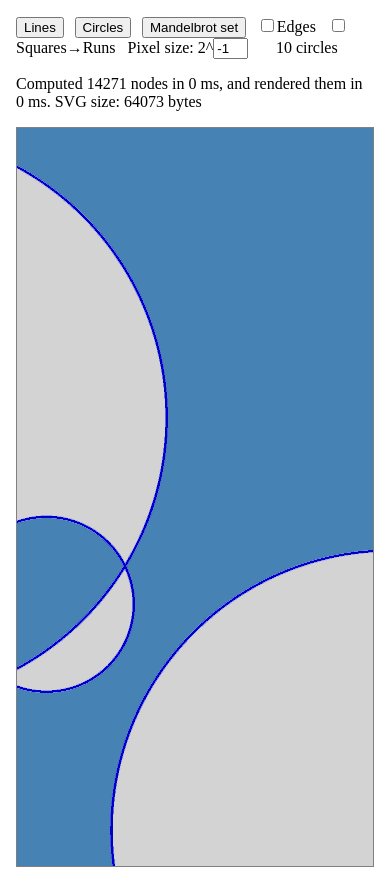
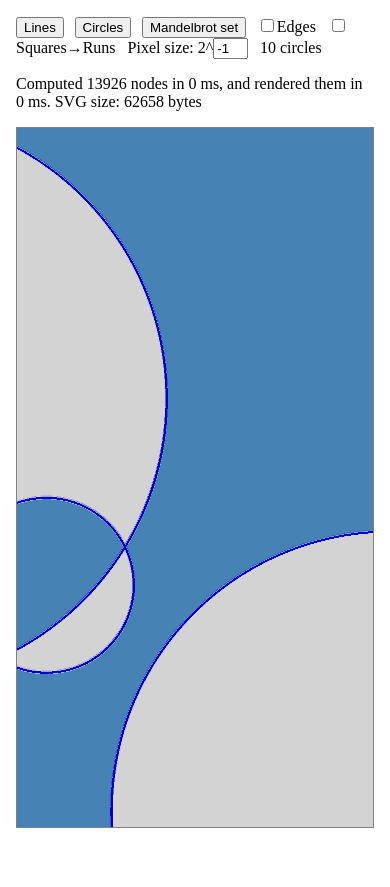
Before and after one commit to pallosp/contour_plot, a website built with Vite: page index.html in a window 390 px wide. Both pictures are taken after a click on the button "Circles". After the commit the page ends 844 px from the top, so only its background shows below. Built offline with nearby package versions, Linux system fonts and the light colour scheme.

Commit message:
Make the chart size responsive

```diff
--- a/index.html
+++ b/index.html
@@ -8,6 +8,7 @@
 </head>
 
 <body>
+  <div>
     <p>
       <button id="random-lines">Lines</button>
       <button id="random-circles">Circles</button>
@@ -15,17 +16,15 @@
       <label><input id="show-edges" type="checkbox">Edges</label>
       <label><input id="use-runs" type="checkbox">Squares→Runs</label>
       <label>Pixel size: 2^<input id="pixel-size" type="number" value="-1" min="-2" max="9"></label>
-    <span class="function"></span>
-  </p>
+      <span id="function"></span>
     <p>
       <span class="time"></span>
-  </p>
-  <p>
+  </div>
+
   <svg>
-      <g id="root" style="transform: translate(50%, 50%) scale(64)">
-        <g id="chart" />
+    <g id="chart">
     </g>
   </svg>
-  </p>
+
   <script type="module" src="src/demo.ts"></script>
 </body>
--- a/src/demo.css
+++ b/src/demo.css
@@ -1,11 +1,15 @@
 body {
-  margin: 8px 16px;
+  display: flex;
+  flex-direction: column;
+  height: 100vh;
+  margin: 0 16px;
 }
 
 svg {
   border: 1px solid grey;
   box-sizing: border-box;
-  height: calc(100vh - 104px);
+  flex-grow: 1;
+  margin-bottom: 16px;
   width: 100%;
 }
 
@@ -16,10 +20,6 @@ label {
 
 #pixel-size {
   width: 2em;
-}
-
-.function {
-  margin-left: 1em;
 }
 
 .inside {
--- a/src/demo.ts
+++ b/src/demo.ts
@@ -24,7 +24,7 @@ function plotRandomLines() {
   for (let i = 0; i < 10; i++) {
     lines.push([random(-5, 5), random(-5, 5), random(-25, 25)]);
   }
-  document.querySelector('.function')!.textContent = '10 lines';
+  document.querySelector('#function')!.textContent = '10 lines';
   plotFunction(
       (x, y) =>
           lines.some(
@@ -44,7 +44,7 @@ function plotRandomCircles() {
   for (let i = 0; i < 10; i++) {
     circles.push([random(-10, 10), random(-6, 6), random(0.5, 4)]);
   }
-  document.querySelector('.function')!.textContent = '10 circles';
+  document.querySelector('#function')!.textContent = '10 circles';
   plotFunction(
       (x, y) => circles.reduce((acc, c) => acc * circleAt(c, x, y), 1) + 1,
       /* sampleDistance= */ 1 / 4, ['outside', 'perimeter', 'inside'], 64);
@@ -61,7 +61,7 @@ function mandelbrot(x: number, y: number): number {
 }
 
 function plotMandelbrot() {
-  document.querySelector('.function')!.textContent = 'Mandelbrot set';
+  document.querySelector('#function')!.textContent = 'Mandelbrot set';
   plotFunction(
       mandelbrot, /* sampleDistance= */ 1 / 4,
       ['c1', 'c2', 'c3', 'c4', 'c5', 'c6'], 256);
@@ -77,7 +77,7 @@ function plotFunction(
   const showEdges = document.getElementById('show-edges') as HTMLInputElement;
   const useRuns = document.getElementById('use-runs') as HTMLInputElement;
   const svg = document.querySelector('svg')!;
-  svg.querySelector<SVGElement>('#root')!.style.transform =
+  svg.querySelector<SVGElement>('#chart')!.style.transform =
       `translate(50%, 50%) scale(${zoom})`;
   const viewport = {
     x: -svg.clientWidth / zoom / 2,
@@ -109,7 +109,7 @@ function plotFunction(
   chart.textContent = '';
   chart.append(...pathElements);
 
-  const svgSize = document.getElementById('chart')!.innerHTML.length;
+  const svgSize = chart.innerHTML.length;
   document.querySelector('.time')!.textContent =
       `Computed ${plot.length} nodes in ${startDraw - startCompute} ms, ` +
       `and rendered them in ${Date.now() - startDraw} ms. ` +
```
Lines whose indentation alone changed are shown as unchanged.
